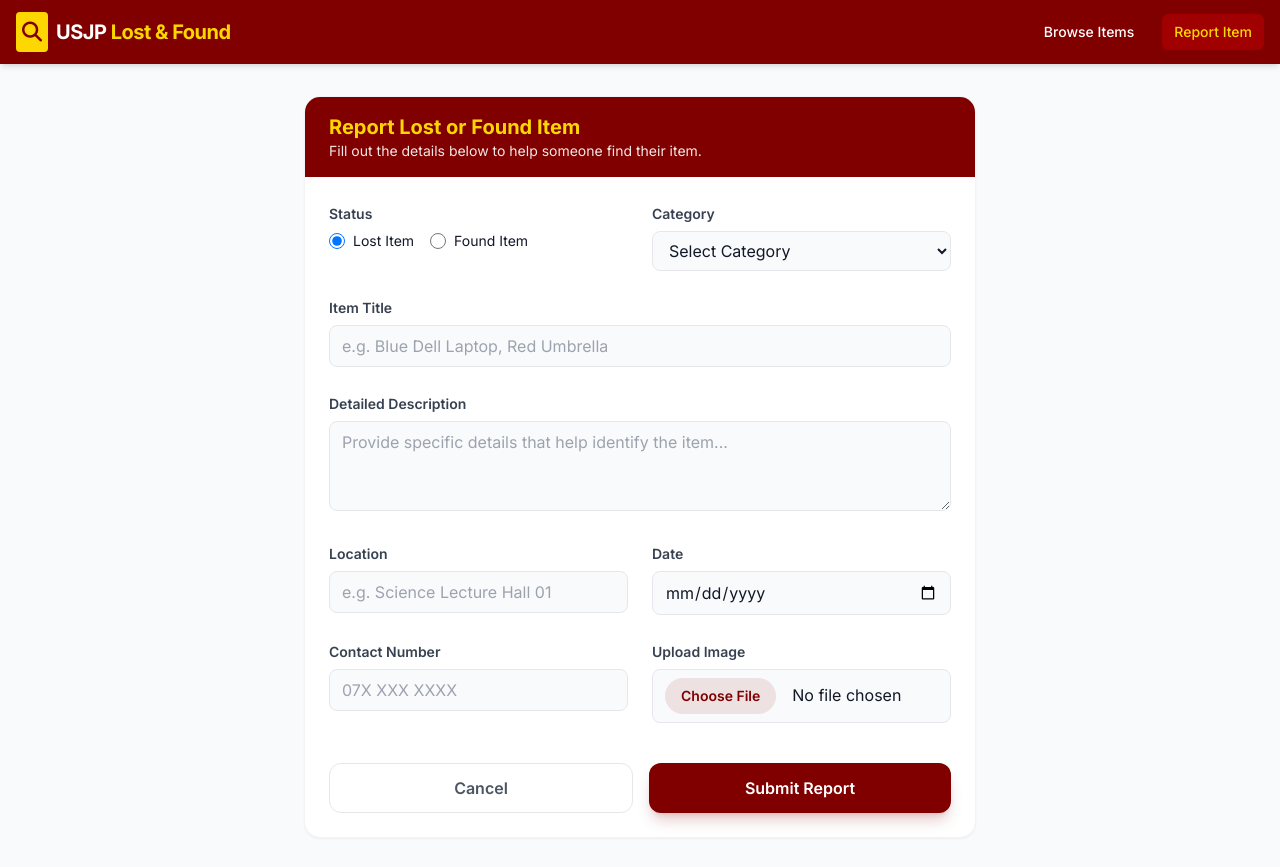
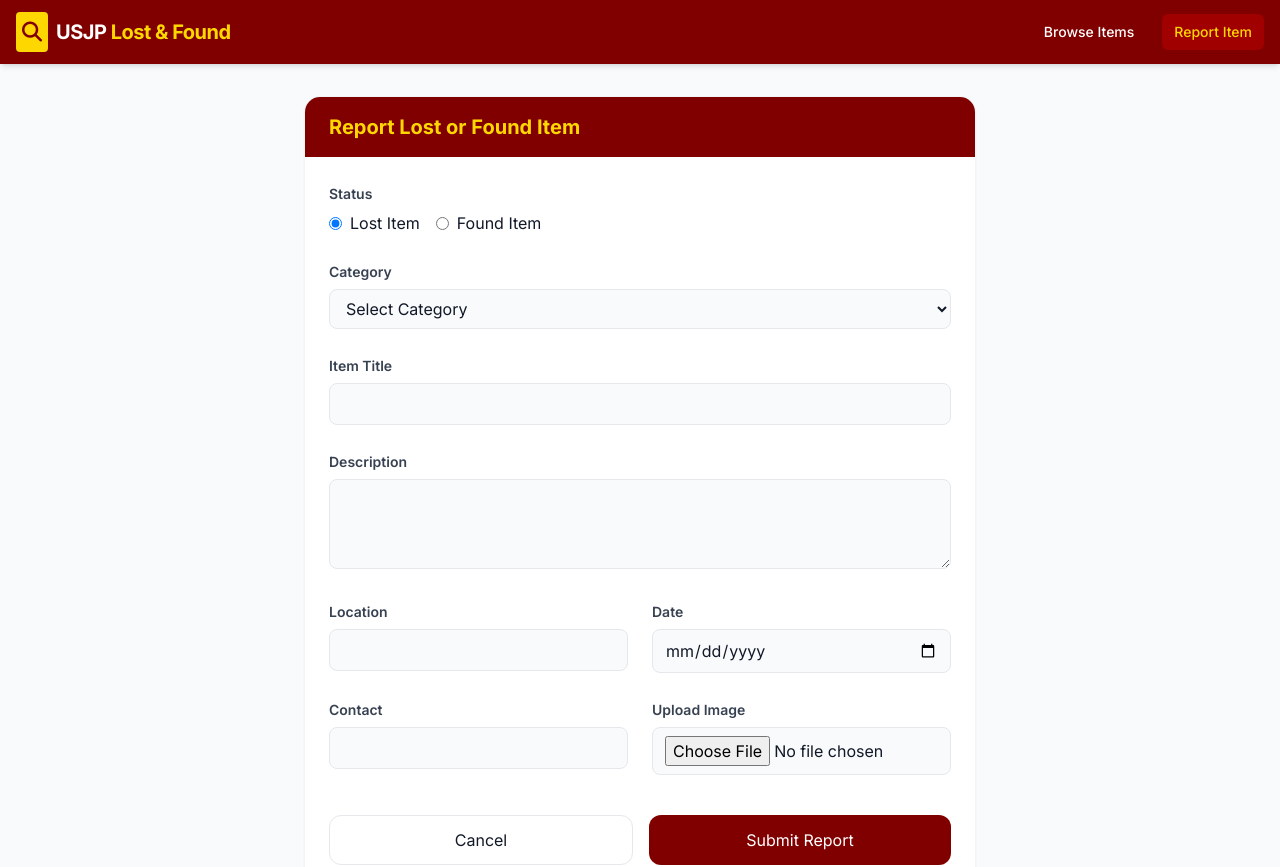
Before and after one commit to minuraDinupriya/usjp-lost-and-found, a React (Vite) app in the folder client/: page /#/post in a window 1280 px wide. Shown: the top 867 px of the page. Built offline with nearby package versions, Linux system fonts and the light colour scheme.

Commit message:
Added edit item feature

```diff
--- a/client/src/App.tsx
+++ b/client/src/App.tsx
@@ -14,6 +14,7 @@ const App: React.FC = () => {
           <Routes>
             <Route path="/" element={<Home />} />
             <Route path="/post" element={<PostItem />} />
+            <Route path="/edit/:id" element={<PostItem />} />
           </Routes>
         </main>
         <footer className="bg-white border-t py-6 text-center text-gray-500 text-sm">
--- a/client/src/pages/Home.tsx
+++ b/client/src/pages/Home.tsx
@@ -1,23 +1,21 @@
 import React, { useState, useEffect } from 'react';
 import { ILostFoundItem, ItemType } from '../types';
+import { useNavigate } from 'react-router-dom';
 
 const Home: React.FC = () => {
   const [items, setItems] = useState<ILostFoundItem[]>([]);
   const [filter, setFilter] = useState<'All' | ItemType>('All');
   const [loading, setLoading] = useState(true);
 
-  // --- NEW: Fetch Real Data from Server ---
-  useEffect(() => {
+  // Initialize navigation hook
+  const navigate = useNavigate();
+
+  // 1. Fetch Data Function
   const fetchItems = async () => {
     setLoading(true);
     try {
-        // 1. Call the API we built
       const response = await fetch('http://localhost:5000/api/items');
-
-        // 2. Get the JSON data
       const data = await response.json();
-
-        // 3. Save it to state
       setItems(data);
     } catch (error) {
       console.error("Failed to fetch items:", error);
@@ -26,8 +24,31 @@ const Home: React.FC = () => {
     }
   };
 
+  useEffect(() => {
     fetchItems();
   }, []);
+
+  // 2. Delete Function
+  const handleDelete = async (id: string, e: React.MouseEvent) => {
+    e.stopPropagation(); // Stop click from bubbling
+
+    if (!window.confirm("Are you sure you want to delete this item?")) return;
+
+    try {
+      const response = await fetch(`http://localhost:5000/api/items/${id}`, {
+        method: 'DELETE',
+      });
+
+      if (response.ok) {
+        setItems(prevItems => prevItems.filter(item => item._id !== id));
+        alert("Item deleted!");
+      } else {
+        alert("Failed to delete item.");
+      }
+    } catch (error) {
+      console.error("Error deleting:", error);
+    }
+  };
 
   const filteredItems = filter === 'All'
     ? items
@@ -70,12 +91,9 @@ const Home: React.FC = () => {
           {filteredItems.map((item) => (
             <div
               key={item._id}
-              className="bg-white rounded-xl shadow-sm border border-gray-100 overflow-hidden hover:shadow-md transition-shadow group"
+              className="bg-white rounded-xl shadow-sm border border-gray-100 overflow-hidden hover:shadow-md transition-shadow group relative"
             >
               <div className="relative h-48 overflow-hidden">
-                {/* If the image is a full URL (uploaded file), it uses that.
-                   If no image exists, it falls back to a random placeholder.
-                */}
                 <img
                   src={item.imageUrl || 'https://picsum.photos/400/300?random=0'}
                   alt={item.title}
@@ -89,9 +107,35 @@ const Home: React.FC = () => {
               </div>
 
               <div className="p-5 space-y-3">
+                <div className="flex justify-between items-start">
                   <div>
                     <h3 className="text-lg font-bold text-gray-900 truncate">{item.title}</h3>
                     <span className="text-xs font-semibold text-gray-400 uppercase">{item.category}</span>
+                  </div>
+
+                  {/* --- BUTTON GROUP --- */}
+                  <div className="flex">
+                    {/* NEW: Edit Button */}
+                    <button
+                      onClick={(e) => {
+                        e.stopPropagation();
+                        navigate(`/edit/${item._id}`);
+                      }}
+                      className="text-gray-400 hover:text-blue-600 transition-colors p-1 bg-gray-50 rounded-full h-8 w-8 flex items-center justify-center hover:bg-blue-50 mr-2"
+                      title="Edit Item"
+                    >
+                      <i className="fas fa-pen"></i>
+                    </button>
+
+                    {/* Delete Button */}
+                    <button
+                      onClick={(e) => handleDelete(item._id, e)}
+                      className="text-gray-400 hover:text-red-600 transition-colors p-1 bg-gray-50 rounded-full h-8 w-8 flex items-center justify-center hover:bg-red-50"
+                      title="Delete Item"
+                    >
+                      <i className="fas fa-trash-alt"></i>
+                    </button>
+                  </div>
                 </div>
 
                 <p className="text-gray-600 text-sm line-clamp-2 min-h-[2.5rem]">
--- a/client/src/pages/PostItem.tsx
+++ b/client/src/pages/PostItem.tsx
@@ -1,12 +1,13 @@
-import React, { useState } from 'react';
-import { useNavigate } from 'react-router-dom';
+import React, { useState, useEffect } from 'react';
+import { useNavigate, useParams } from 'react-router-dom';
 import { ItemType } from '../types';
 
 const PostItem: React.FC = () => {
   const navigate = useNavigate();
+  const { id } = useParams(); // Check URL for ID
+  const isEditing = Boolean(id); // True if we are editing
+
   const [isSubmitting, setIsSubmitting] = useState(false);
-
-  // We keep track of the file separately
   const [selectedFile, setSelectedFile] = useState<File | null>(null);
 
   const [formData, setFormData] = useState({
@@ -16,15 +17,42 @@ const PostItem: React.FC = () => {
     description: '',
     location: '',
     date: '',
-    contactNumber: '', // Backend expects 'contact', we will map this later
+    contactNumber: '',
   });
+
+  // If editing, fetch the existing data
+  useEffect(() => {
+    if (isEditing) {
+      const fetchItem = async () => {
+        try {
+          const response = await fetch(`http://localhost:5000/api/items`);
+          const data = await response.json();
+          const item = data.find((i: any) => i._id === id);
+
+          if (item) {
+            setFormData({
+              type: item.type,
+              category: item.category,
+              title: item.title,
+              description: item.description,
+              location: item.location,
+              date: item.date,
+              contactNumber: item.contactNumber,
+            });
+          }
+        } catch (error) {
+          console.error("Failed to load item", error);
+        }
+      };
+      fetchItem();
+    }
+  }, [id, isEditing]);
 
   const handleChange = (e: React.ChangeEvent<HTMLInputElement | HTMLTextAreaElement | HTMLSelectElement>) => {
     const { name, value } = e.target;
     setFormData(prev => ({ ...prev, [name]: value }));
   };
 
-  // Special handler just for the file input
   const handleFileChange = (e: React.ChangeEvent<HTMLInputElement>) => {
     if (e.target.files && e.target.files[0]) {
       setSelectedFile(e.target.files[0]);
@@ -36,7 +64,6 @@ const PostItem: React.FC = () => {
     setIsSubmitting(true);
 
     try {
-      // 1. Create a FormData object (Required for sending files)
       const data = new FormData();
       data.append('type', formData.type);
       data.append('category', formData.category);
@@ -44,29 +71,34 @@ const PostItem: React.FC = () => {
       data.append('description', formData.description);
       data.append('location', formData.location);
       data.append('date', formData.date);
-      data.append('contact', formData.contactNumber); // Mapping contactNumber -> contact
+      data.append('contact', formData.contactNumber);
 
-      // 2. Add the file if the user picked one
       if (selectedFile) {
         data.append('image', selectedFile);
       }
 
-      // 3. Send to your Backend
-      const response = await fetch('http://localhost:5000/api/items', {
-        method: 'POST',
-        body: data, // No 'Content-Type' header needed; browser sets it automatically for FormData
+      // DECISION: Are we Creating (POST) or Updating (PUT)?
+      const url = isEditing
+        ? `http://localhost:5000/api/items/${id}`
+        : 'http://localhost:5000/api/items';
+
+      const method = isEditing ? 'PUT' : 'POST';
+
+      const response = await fetch(url, {
+        method: method,
+        body: data,
       });
 
       if (response.ok) {
-        alert('Item reported successfully!');
-        navigate('/'); // Go back home
+        alert(isEditing ? 'Item updated!' : 'Item reported!');
+        navigate('/');
       } else {
-        alert('Failed to save item. Server error.');
+        alert('Failed to save. Server error.');
       }
 
     } catch (error) {
-      console.error("Submission failed:", error);
-      alert('Failed to report item. Please try again.');
+      console.error("Error:", error);
+      alert('Error submitting form.');
     } finally {
       setIsSubmitting(false);
     }
@@ -78,153 +110,77 @@ const PostItem: React.FC = () => {
     <div className="max-w-2xl mx-auto animate-fadeIn">
       <div className="bg-white rounded-2xl shadow-sm border border-gray-100 overflow-hidden">
         <div className="bg-[#800000] px-6 py-4">
-          <h2 className="text-xl font-bold text-[#FFD700]">Report Lost or Found Item</h2>
-          <p className="text-maroon-100 text-sm opacity-90 text-white">Fill out the details below to help someone find their item.</p>
+          <h2 className="text-xl font-bold text-[#FFD700]">
+            {isEditing ? 'Edit Item Details' : 'Report Lost or Found Item'}
+          </h2>
         </div>
 
         <form onSubmit={handleSubmit} className="p-6 space-y-6">
-          {/* Status Radio Buttons */}
-          <div className="grid grid-cols-1 md:grid-cols-2 gap-6">
+          {/* Status */}
           <div className="space-y-1.5">
             <label className="text-sm font-semibold text-gray-700">Status</label>
             <div className="flex gap-4">
-                <label className="flex items-center space-x-2 cursor-pointer">
-                  <input
-                    type="radio"
-                    name="type"
-                    value={ItemType.LOST}
-                    checked={formData.type === ItemType.LOST}
-                    onChange={handleChange}
-                    className="w-4 h-4 text-[#800000] focus:ring-[#800000]"
-                  />
-                  <span className="text-sm">Lost Item</span>
+              <label className="flex items-center space-x-2">
+                <input type="radio" name="type" value={ItemType.LOST} checked={formData.type === ItemType.LOST} onChange={handleChange} />
+                <span>Lost Item</span>
               </label>
-                <label className="flex items-center space-x-2 cursor-pointer">
-                  <input
-                    type="radio"
-                    name="type"
-                    value={ItemType.FOUND}
-                    checked={formData.type === ItemType.FOUND}
-                    onChange={handleChange}
-                    className="w-4 h-4 text-[#800000] focus:ring-[#800000]"
-                  />
-                  <span className="text-sm">Found Item</span>
+              <label className="flex items-center space-x-2">
+                <input type="radio" name="type" value={ItemType.FOUND} checked={formData.type === ItemType.FOUND} onChange={handleChange} />
+                <span>Found Item</span>
               </label>
             </div>
           </div>
 
+          {/* Category */}
           <div className="space-y-1.5">
             <label className="text-sm font-semibold text-gray-700">Category</label>
-              <select
-                name="category"
-                required
-                value={formData.category}
-                onChange={handleChange}
-                className="w-full px-3 py-2 bg-gray-50 border border-gray-200 rounded-lg focus:outline-none focus:ring-2 focus:ring-[#800000]/20 focus:border-[#800000] transition-all"
-              >
+            <select name="category" required value={formData.category} onChange={handleChange} className="w-full px-3 py-2 bg-gray-50 border rounded-lg">
               <option value="">Select Category</option>
               {categories.map(cat => <option key={cat} value={cat}>{cat}</option>)}
             </select>
           </div>
+
+          {/* Title */}
+          <div className="space-y-1.5">
+            <label className="text-sm font-semibold text-gray-700">Item Title</label>
+            <input type="text" name="title" required value={formData.title} onChange={handleChange} className="w-full px-3 py-2 bg-gray-50 border rounded-lg" />
           </div>
 
+          {/* Description */}
           <div className="space-y-1.5">
-            <label className="text-sm font-semibold text-gray-700">Item Title</label>
-            <input
-              type="text"
-              name="title"
-              required
-              placeholder="e.g. Blue Dell Laptop, Red Umbrella"
-              value={formData.title}
-              onChange={handleChange}
-              className="w-full px-3 py-2 bg-gray-50 border border-gray-200 rounded-lg focus:outline-none focus:ring-2 focus:ring-[#800000]/20 focus:border-[#800000] transition-all"
-            />
+            <label className="text-sm font-semibold text-gray-700">Description</label>
+            <textarea name="description" rows={3} required value={formData.description} onChange={handleChange} className="w-full px-3 py-2 bg-gray-50 border rounded-lg" />
           </div>
 
-          <div className="space-y-1.5">
-            <label className="text-sm font-semibold text-gray-700">Detailed Description</label>
-            <textarea
-              name="description"
-              rows={3}
-              required
-              placeholder="Provide specific details that help identify the item..."
-              value={formData.description}
-              onChange={handleChange}
-              className="w-full px-3 py-2 bg-gray-50 border border-gray-200 rounded-lg focus:outline-none focus:ring-2 focus:ring-[#800000]/20 focus:border-[#800000] transition-all"
-            />
-          </div>
-
-          <div className="grid grid-cols-1 md:grid-cols-2 gap-6">
+          {/* Location & Date */}
+          <div className="grid grid-cols-2 gap-6">
             <div className="space-y-1.5">
               <label className="text-sm font-semibold text-gray-700">Location</label>
-              <input
-                type="text"
-                name="location"
-                required
-                placeholder="e.g. Science Lecture Hall 01"
-                value={formData.location}
-                onChange={handleChange}
-                className="w-full px-3 py-2 bg-gray-50 border border-gray-200 rounded-lg focus:outline-none focus:ring-2 focus:ring-[#800000]/20 focus:border-[#800000] transition-all"
-              />
+              <input type="text" name="location" required value={formData.location} onChange={handleChange} className="w-full px-3 py-2 bg-gray-50 border rounded-lg" />
             </div>
-
             <div className="space-y-1.5">
               <label className="text-sm font-semibold text-gray-700">Date</label>
-              <input
-                type="date"
-                name="date"
-                required
-                value={formData.date}
-                onChange={handleChange}
-                className="w-full px-3 py-2 bg-gray-50 border border-gray-200 rounded-lg focus:outline-none focus:ring-2 focus:ring-[#800000]/20 focus:border-[#800000] transition-all"
-              />
+              <input type="date" name="date" required value={formData.date} onChange={handleChange} className="w-full px-3 py-2 bg-gray-50 border rounded-lg" />
             </div>
           </div>
 
-          <div className="grid grid-cols-1 md:grid-cols-2 gap-6">
+          {/* Contact & Image */}
+          <div className="grid grid-cols-2 gap-6">
             <div className="space-y-1.5">
-              <label className="text-sm font-semibold text-gray-700">Contact Number</label>
-              <input
-                type="tel"
-                name="contactNumber"
-                required
-                placeholder="07X XXX XXXX"
-                value={formData.contactNumber}
-                onChange={handleChange}
-                className="w-full px-3 py-2 bg-gray-50 border border-gray-200 rounded-lg focus:outline-none focus:ring-2 focus:ring-[#800000]/20 focus:border-[#800000] transition-all"
-              />
+              <label className="text-sm font-semibold text-gray-700">Contact</label>
+              <input type="tel" name="contactNumber" required value={formData.contactNumber} onChange={handleChange} className="w-full px-3 py-2 bg-gray-50 border rounded-lg" />
             </div>
-
-            {/* --- NEW FILE INPUT SECTION --- */}
             <div className="space-y-1.5">
-              <label className="text-sm font-semibold text-gray-700">Upload Image</label>
-              <input
-                type="file"
-                accept="image/*" // Only allow image files
-                onChange={handleFileChange}
-                className="w-full px-3 py-2 bg-gray-50 border border-gray-200 rounded-lg focus:outline-none focus:ring-2 focus:ring-[#800000]/20 focus:border-[#800000] transition-all file:mr-4 file:py-2 file:px-4 file:rounded-full file:border-0 file:text-sm file:font-semibold file:bg-[#800000]/10 file:text-[#800000] hover:file:bg-[#800000]/20"
-              />
+              <label className="text-sm font-semibold text-gray-700">{isEditing ? 'New Image (Optional)' : 'Upload Image'}</label>
+              <input type="file" accept="image/*" onChange={handleFileChange} className="w-full px-3 py-2 bg-gray-50 border rounded-lg" />
             </div>
           </div>
 
+          {/* Buttons */}
           <div className="pt-4 flex gap-4">
-            <button
-              type="button"
-              onClick={() => navigate('/')}
-              className="flex-1 px-6 py-3 rounded-xl border border-gray-200 text-gray-600 font-semibold hover:bg-gray-50 transition-colors"
-            >
-              Cancel
-            </button>
-            <button
-              type="submit"
-              disabled={isSubmitting}
-              className="flex-1 px-6 py-3 rounded-xl bg-[#800000] text-white font-semibold hover:bg-[#600000] disabled:bg-gray-400 disabled:cursor-not-allowed transition-all shadow-lg shadow-[#800000]/20"
-            >
-              {isSubmitting ? (
-                <span className="flex items-center justify-center">
-                  <i className="fas fa-spinner animate-spin mr-2"></i> Submitting...
-                </span>
-              ) : 'Submit Report'}
+            <button type="button" onClick={() => navigate('/')} className="flex-1 px-6 py-3 border rounded-xl hover:bg-gray-50">Cancel</button>
+            <button type="submit" disabled={isSubmitting} className="flex-1 px-6 py-3 bg-[#800000] text-white rounded-xl hover:bg-[#600000]">
+              {isSubmitting ? 'Processing...' : (isEditing ? 'Update Item' : 'Submit Report')}
             </button>
           </div>
         </form>
```
Also changed, not shown: 1 other file (tests, documents, lock files or other folders). Lines whose indentation alone changed are shown as unchanged.
